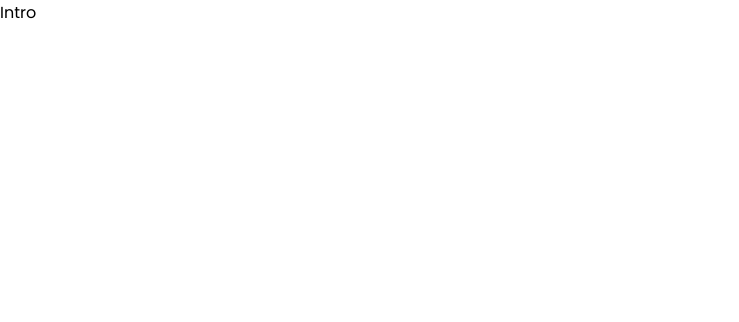
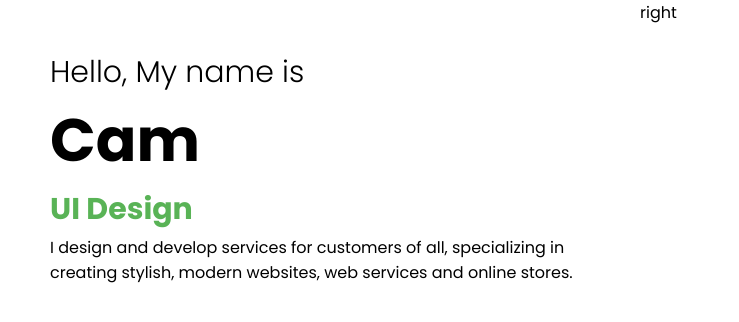
Before and after one commit to EhWanu/ThePortfolio, a React (Create React App) app: page / in a window 1280 px wide. Shown: the top 322 px of the page, without its empty margins (0-739 px from the left). Built offline with nearby package versions, Linux system fonts and the light colour scheme.

Commit message:
animation and basic about me typography

```diff
--- a/src/components/intro/Intro.jsx
+++ b/src/components/intro/Intro.jsx
@@ -1,7 +1,43 @@
-import React from "react";
-
+import "./intro.css";
 const Intro = () => {
-	return <div>Intro</div>;
+	return (
+		<div className="i">
+			<div className="i-left">
+				<div className="i-left-wrapper">
+					<h2 className="i-intro">
+						Hello, My name is
+					</h2>
+					<h1 className="i-name ">Cam</h1>
+					<div className="i-title">
+						<div className="i-title-wrapper">
+							<div className="i-title-item">
+								Web Developer
+							</div>
+							<div className="i-title-item">
+								UI Design
+							</div>
+							<div className="i-title-item">
+								Frontend Developer
+							</div>
+							<div className="i-title-item">
+								Backend Developer
+							</div>
+							<div className="i-title-item">
+								Content Creator
+							</div>
+						</div>
+					</div>
+					<div className="i-desc">
+						I design and develop services for customers
+						of all, specializing in creating stylish,
+						modern websites, web services and online
+						stores.
+					</div>
+				</div>
+			</div>
+			<div className="i-right">right</div>
+		</div>
+	);
 };
 
 export default Intro;
--- a/src/components/intro/intro.css
+++ b/src/components/intro/intro.css
@@ -0,0 +1,60 @@
+.i {
+	display: flex;
+	height: 100vh;
+}
+
+.i-left {
+	flex: 1;
+}
+
+.i-right {
+	flex: 1;
+}
+
+.i-left-wrapper {
+	padding: 50px;
+}
+
+.i-intro {
+	font-size: 30px;
+	font-weight: 300;
+}
+
+.i-name {
+	font-size: 60px;
+}
+
+.i-title {
+	height: 50px;
+	overflow: hidden;
+}
+
+.i-title-wrapper {
+	height: 100%;
+	animation: move 20s ease-in-out infinite
+		alternate;
+}
+
+@keyframes move {
+	25% {
+		transform: translateY(-50px);
+	}
+	50% {
+		transform: translateY(-100px);
+	}
+	75% {
+		transform: translateY(-150px);
+	}
+	100% {
+		transform: translateY(-200px);
+	}
+}
+
+.i-title-item {
+	height: 50px;
+	font-size: 30px;
+	font-weight: bold;
+	color: #59b356;
+	display: flex;
+	align-items: center;
+}
```
